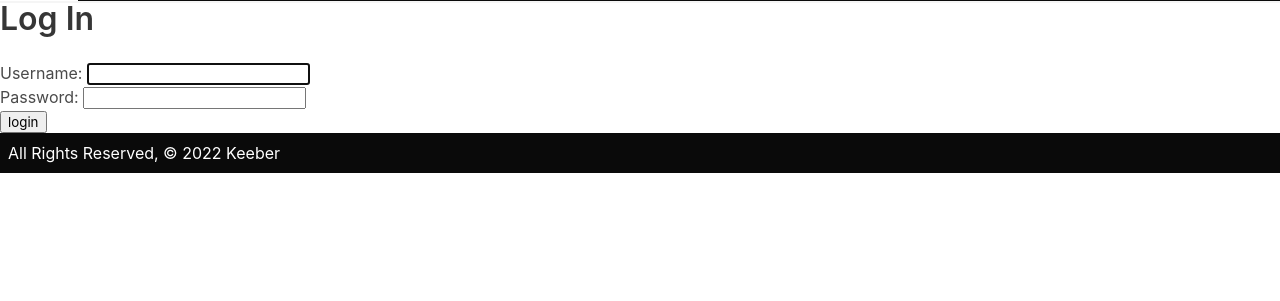
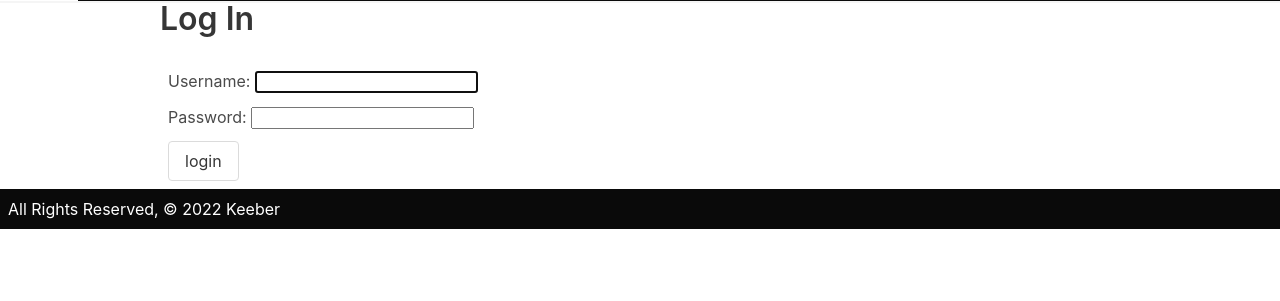
Before and after one commit to roger-davila/keeber, a Django app: page /accounts/login/ in a window 1280 px wide. Shown: the part 51-352 px from the top of the page. Run offline with Django 4.2, Linux system fonts and the light colour scheme.

Commit message:
break apart form fields for more control

```diff
--- a/main_app/templates/registration/login.html
+++ b/main_app/templates/registration/login.html
@@ -1,11 +1,21 @@
 {% extends 'base.html' %}
 
 {% block content %}
+<main class="container is-max-desktop">
   <h1 class="title">Log In</h1>
-  <form method="POST" action="{% url 'login' %}">
+  <form class="p-2" method="POST" action="{% url 'login' %}">
     {% csrf_token %}
-    {{ form.as_p }}
-    <input type="submit" class="btn" value="login">
+    {% for field in form %}
+     <div class="field">
+        {{ field.errors }}
+        {{ field.label_tag }} {{ field }}
+        {% if field.help_text %}
+          <p class="help">{{ field.help_text|safe }}</p>
+        {% endif %}
+     </div>
+    {% endfor %}
+    <input type="submit" class="button" value="login">
     <input type="hidden" name="next" value="{{ next }}">
   </form>
+</main>
 {% endblock %}
```
